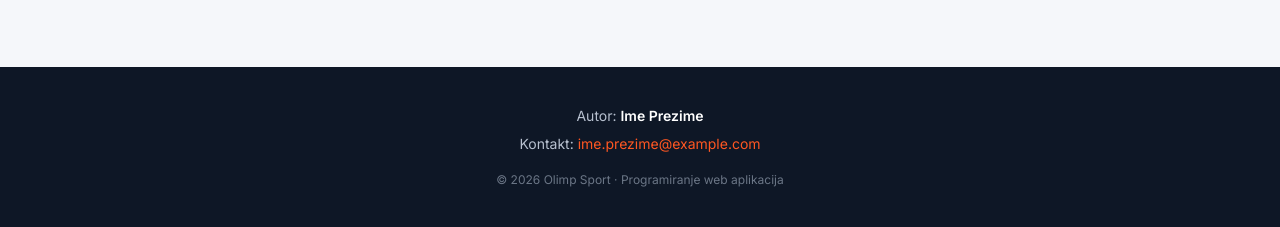
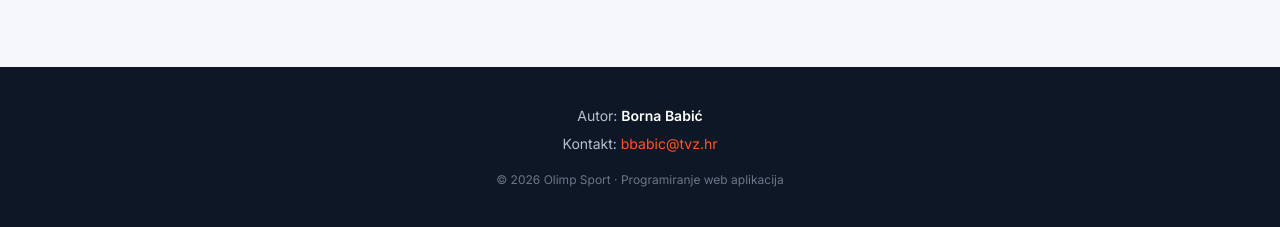
Before and after one commit to Kibo74/Olimp-Sport, a PHP site: page /skripta.php in a window 1280 px wide. Shown: the part 573-800 px from the top of the page. Run offline with PHP 8.4, Linux system fonts and the light colour scheme.

Commit message:
Update skripta.php

```diff
--- a/skripta.php
+++ b/skripta.php
@@ -74,9 +74,9 @@ $title_page = $title !== '' ? $title : 'Pregled proizvoda';
     </main>
 
     <footer>
-        <div>Autor: <strong>Ime Prezime</strong></div>
-        <div>Kontakt: <a href="mailto:ime.prezime@example.com">ime.prezime@example.com</a></div>
-        <div class="copyright">&copy; <?php echo date('Y'); ?> Olimp Sport &middot; Programiranje web aplikacija</div>
+        <div>Autor: <strong>Borna Babić</strong></div>
+        <div>Kontakt: <a href="mailto:bbabic@tvz.hr">bbabic@tvz.hr</a></div>
+        <div class="copyright">&copy; 2026 Olimp Sport &middot; Programiranje web aplikacija</div>
     </footer>
 
 </div>
```
